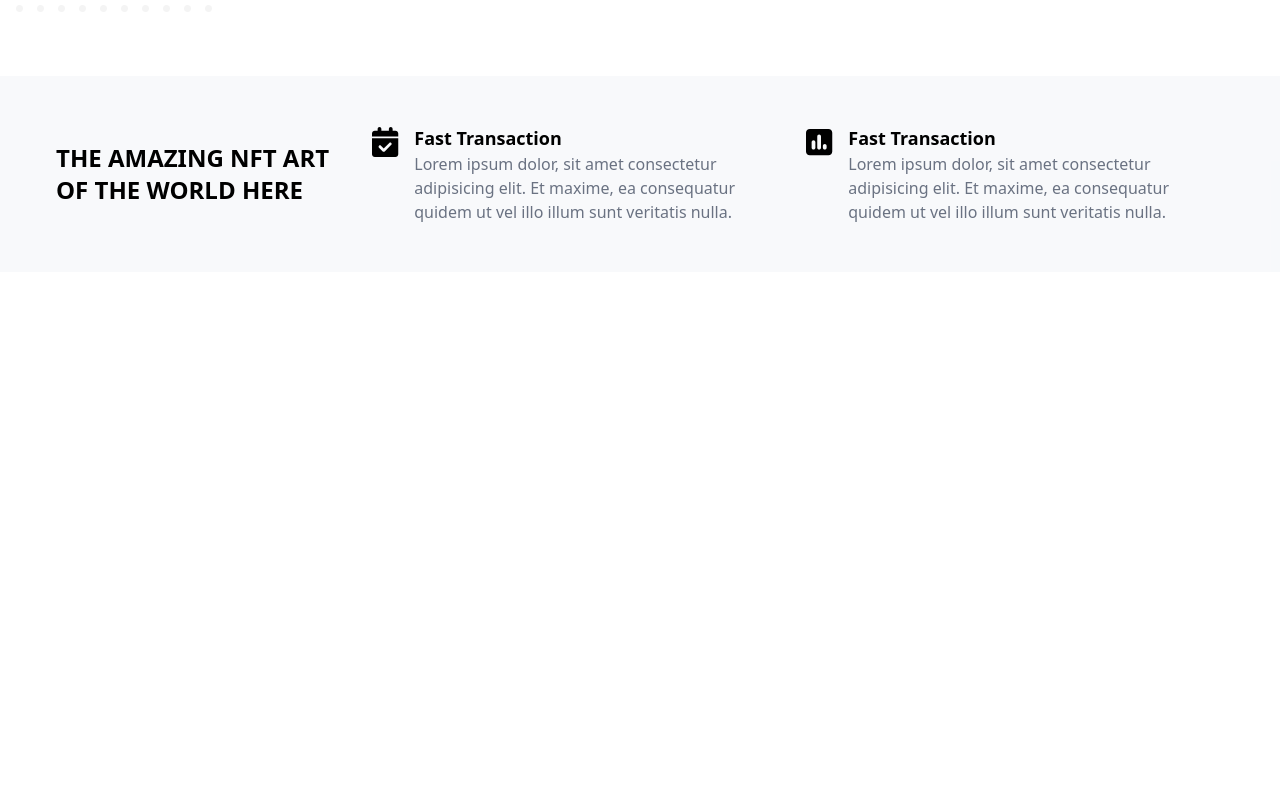
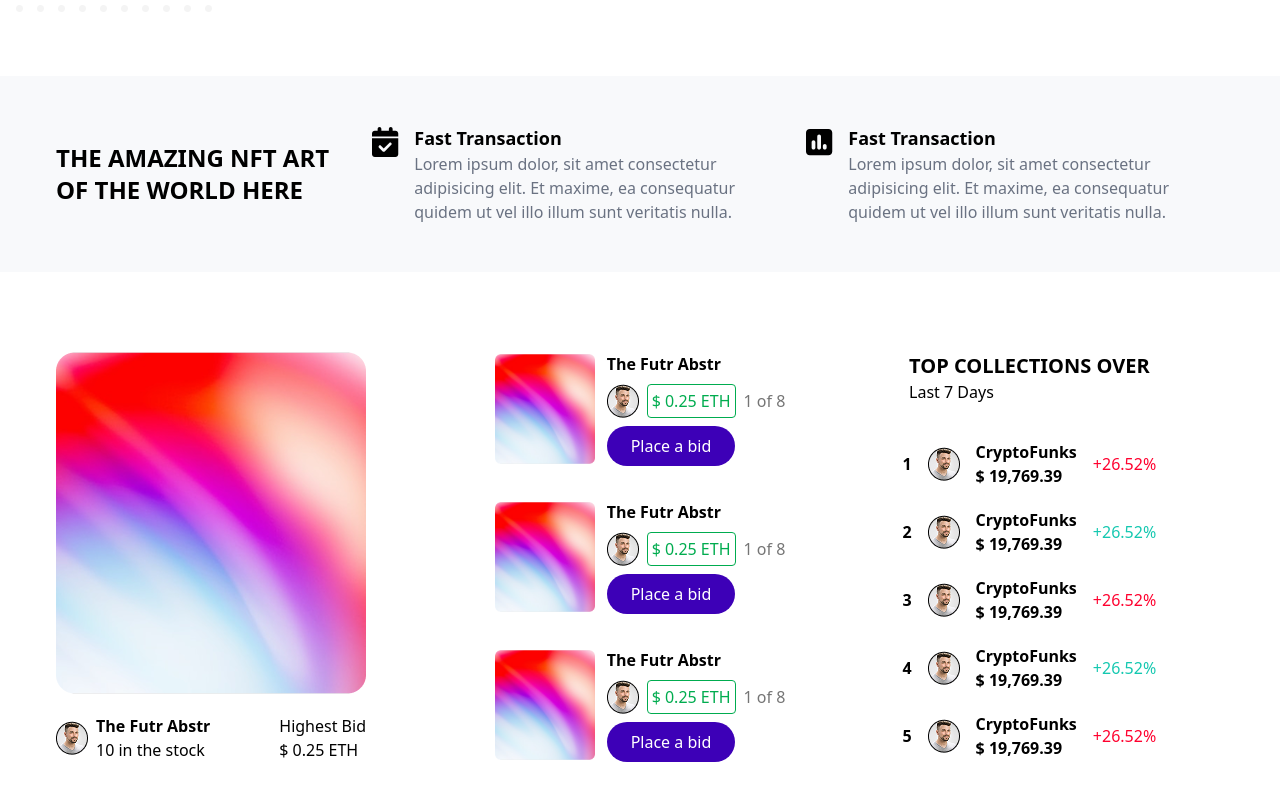
Before and after one commit to walidashraf0/Nft-marketplace, a React app: page / in a window 1280 px wide. Shown: the part 602-1402 px from the top of the page. Before the commit the page ends 874 px from the top, so only its background shows below. Built offline with nearby package versions, Linux system fonts and the light colour scheme; the HTML template or start-up script is replaced by a standard one.

Commit message:
Statistics section

```diff
--- a/src/App.jsx
+++ b/src/App.jsx
@@ -1,6 +1,7 @@
 import Details from "./componenets/Details/Details";
 import Hero from "./componenets/Hero/Hero";
 import Navbar from "./componenets/Navbar/Navbar";
+import Statistics from "./componenets/Statistics/Statistics";
 
 function App() {
   return (
@@ -9,6 +10,7 @@ function App() {
         <Navbar />
         <Hero />
         <Details />
+        <Statistics />
       </div>
     </>
   );
--- /dev/null
+++ b/src/componenets/Statistics/Statistics.jsx
@@ -0,0 +1,154 @@
+import React from "react";
+import ThirdImage from "../../assets/thirdunsplash.png";
+import Avatar from "../../assets/avatar.png";
+import MainButton from "../MainButton/MAinButton";
+
+const Statistics = () => {
+  return (
+    <>
+      <section className="container m-auto px-4 py-2 my-8">
+        <div className="grid grid-cols-3 p-10">
+          <div className="flex flex-col items-center justify-between gap-5 w-full max-w-[310px]">
+            <div className="max-w-[400px]">
+              <img src={ThirdImage} alt="ThirdImage" />
+            </div>
+            <div className="flex items-center justify-between gap-6 w-full max-w-[310px]">
+              <div className="flex items-center justify-between gap-2">
+                <img src={Avatar} alt="Avatar" />
+                <article>
+                  <h2 className="font-bold">The Futr Abstr</h2>
+                  <span>10 in the stock</span>
+                </article>
+              </div>
+              <div>
+                <article>
+                  <h2>Highest Bid</h2>
+                  <span>$ 0.25 ETH</span>
+                </article>
+              </div>
+            </div>
+          </div>
+          <div className="flex flex-col items-center justify-between gap-5 w-full max-w-[400px]">
+            <div className="flex items-center justify-between gap-3">
+              <div className="max-w-[100px]">
+                <img src={ThirdImage} alt="ThirdImage" />
+              </div>
+              <div className="flex flex-col items-start justify-between gap-2">
+                <h2 className="font-bold">The Futr Abstr</h2>
+                <div className="flex items-center justify-between gap-2">
+                  <img src={Avatar} alt="Avatar" />
+                  <span className="btn border p-1 rounded text-[#00AC4F] border-[#00AC4F]">
+                    $ 0.25 ETH
+                  </span>
+                  <span className="text-[#757575]">1 of 8</span>
+                </div>
+                <MainButton text={"Place a bid"} />
+              </div>
+            </div>
+            <div className="flex items-center justify-between gap-3">
+              <div className="max-w-[100px]">
+                <img src={ThirdImage} alt="ThirdImage" />
+              </div>
+              <div className="flex flex-col items-start justify-between gap-2">
+                <h2 className="font-bold">The Futr Abstr</h2>
+                <div className="flex items-center justify-between gap-2">
+                  <img src={Avatar} alt="Avatar" />
+                  <span className="btn border p-1 rounded text-[#00AC4F] border-[#00AC4F]">
+                    $ 0.25 ETH
+                  </span>
+                  <span className="text-[#757575]">1 of 8</span>
+                </div>
+                <MainButton text={"Place a bid"} />
+              </div>
+            </div>
+            <div className="flex items-center justify-between gap-3">
+              <div className="max-w-[100px]">
+                <img src={ThirdImage} alt="ThirdImage" />
+              </div>
+              <div className="flex flex-col items-start justify-between gap-2">
+                <h2 className="font-bold">The Futr Abstr</h2>
+                <div className="flex items-center justify-between gap-2">
+                  <img src={Avatar} alt="Avatar" />
+                  <span className="btn border p-1 rounded text-[#00AC4F] border-[#00AC4F]">
+                    $ 0.25 ETH
+                  </span>
+                  <span className="text-[#757575]">1 of 8</span>
+                </div>
+                <MainButton text={"Place a bid"} />
+              </div>
+            </div>
+          </div>
+          <div className="flex flex-col items-center gap-5">
+            <div>
+              <h2 className="font-extrabold text-xl uppercase">
+                Top collections Over
+              </h2>
+              <p className="text-md font-medium">Last 7 Days</p>
+            </div>
+            <div className="mt-4">
+              <div className="flex flex-col items-center justify-between gap-5">
+                <div className="flex items-center justify-between gap-4">
+                  <span className="font-bold">1</span>
+                  <div>
+                    <img src={Avatar} alt="Avatar" />
+                  </div>
+                  <article>
+                    <h2 className="font-semibold">CryptoFunks</h2>
+                    <span className="font-semibold">$ 19,769.39</span>
+                  </article>
+                  <span className="text-[#FF002E]">+26.52%</span>
+                </div>
+                <div className="flex items-center justify-between gap-4">
+                  <span className="font-bold">2</span>
+                  <div>
+                    <img src={Avatar} alt="Avatar" />
+                  </div>
+                  <article>
+                    <h2 className="font-semibold">CryptoFunks</h2>
+                    <span className="font-semibold">$ 19,769.39</span>
+                  </article>
+                  <span className="text-[#14C8B0]">+26.52%</span>
+                </div>
+                <div className="flex items-center justify-between gap-4">
+                  <span className="font-bold">3</span>
+                  <div>
+                    <img src={Avatar} alt="Avatar" />
+                  </div>
+                  <article>
+                    <h2 className="font-semibold">CryptoFunks</h2>
+                    <span className="font-semibold">$ 19,769.39</span>
+                  </article>
+                  <span className="text-[#FF002E]">+26.52%</span>
+                </div>
+                <div className="flex items-center justify-between gap-4">
+                  <span className="font-bold">4</span>
+                  <div>
+                    <img src={Avatar} alt="Avatar" />
+                  </div>
+                  <article>
+                    <h2 className="font-semibold">CryptoFunks</h2>
+                    <span className="font-semibold">$ 19,769.39</span>
+                  </article>
+                  <span className="text-[#14C8B0]">+26.52%</span>
+                </div>
+                <div className="flex items-center justify-between gap-4">
+                  <span className="font-bold">5</span>
+                  <div>
+                    <img src={Avatar} alt="Avatar" />
+                  </div>
+                  <article>
+                    <h2 className="font-semibold">CryptoFunks</h2>
+                    <span className="font-semibold">$ 19,769.39</span>
+                  </article>
+                  <span className="text-[#FF002E]">+26.52%</span>
+                </div>
+              </div>
+            </div>
+          </div>
+        </div>
+      </section>
+    </>
+  );
+};
+
+export default Statistics;
```
